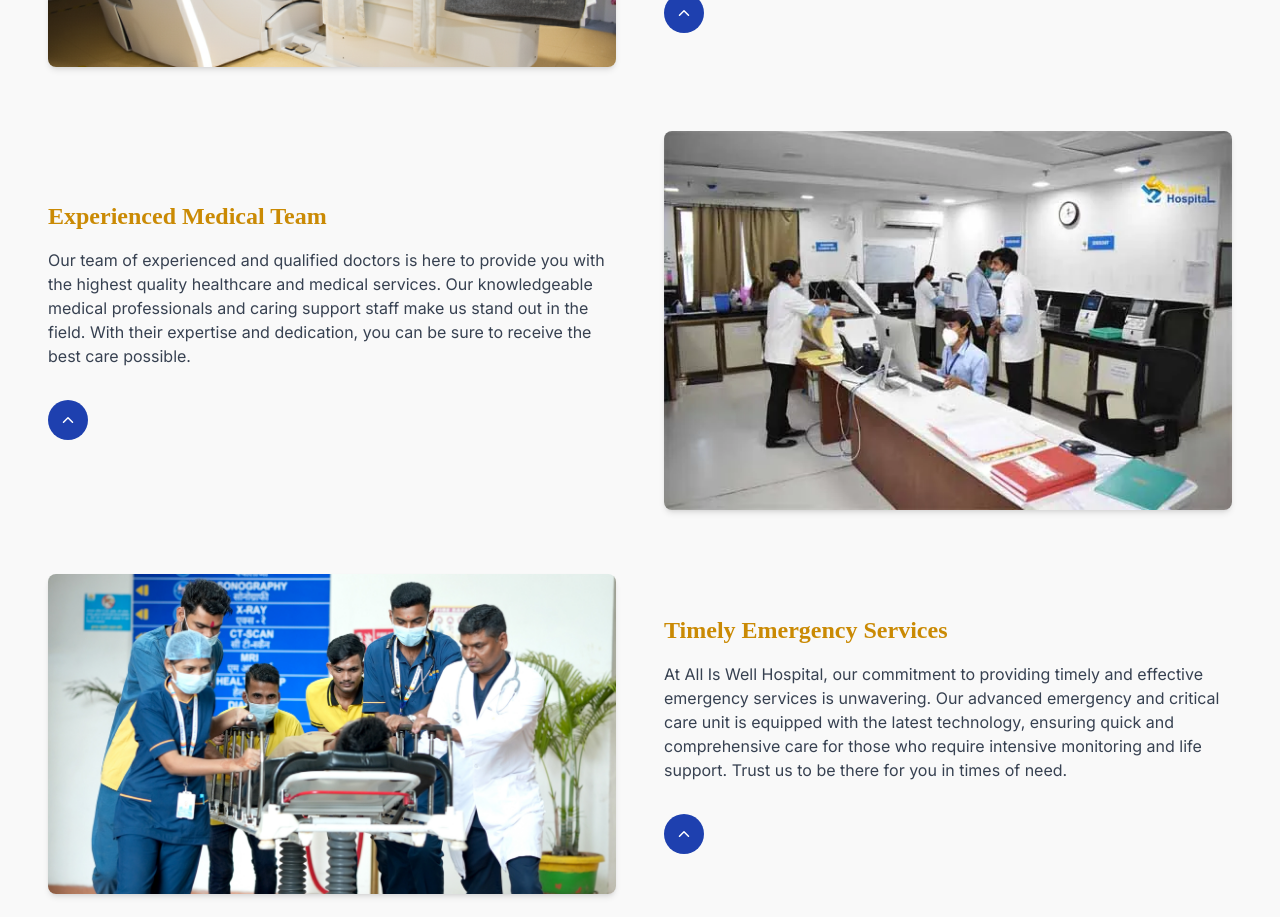
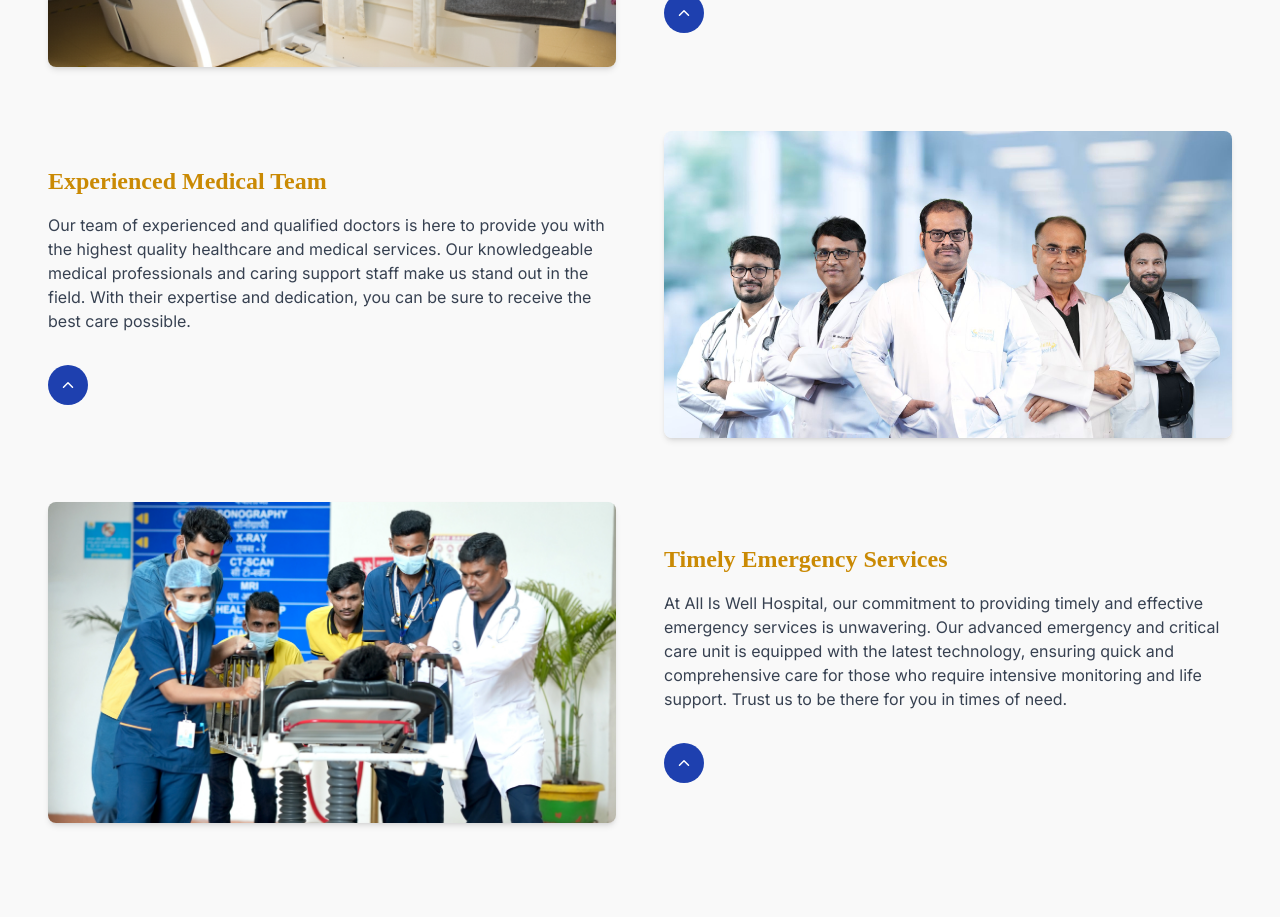
Before and after one commit to MVA-Chronosphere/MVA_ALL_IS_WELL, a React (Vite) app: page / in a window 1280 px wide. Shown: the part 1320-2237 px from the top of the page. Built offline with nearby package versions, Linux system fonts and the light colour scheme; a web font is replaced by a local one.

Commit message:
Final Static Commit

```diff
--- a/src/pages/HomePage.jsx
+++ b/src/pages/HomePage.jsx
@@ -1033,7 +1033,7 @@ const HomePage = () => {
           >
             <div className="lg:w-1/2">
               <motion.img
-                src="/whysection/pathology.webp"
+                src="/whysection/team.jpg"
                 alt="Experienced Medical Team"
                 className="w-full h-auto object-cover rounded-lg shadow-md"
                 loading="lazy"
```
Also changed, not shown: public/banners/poster 06.jpg (added), public/whysection/team.jpg (added).
